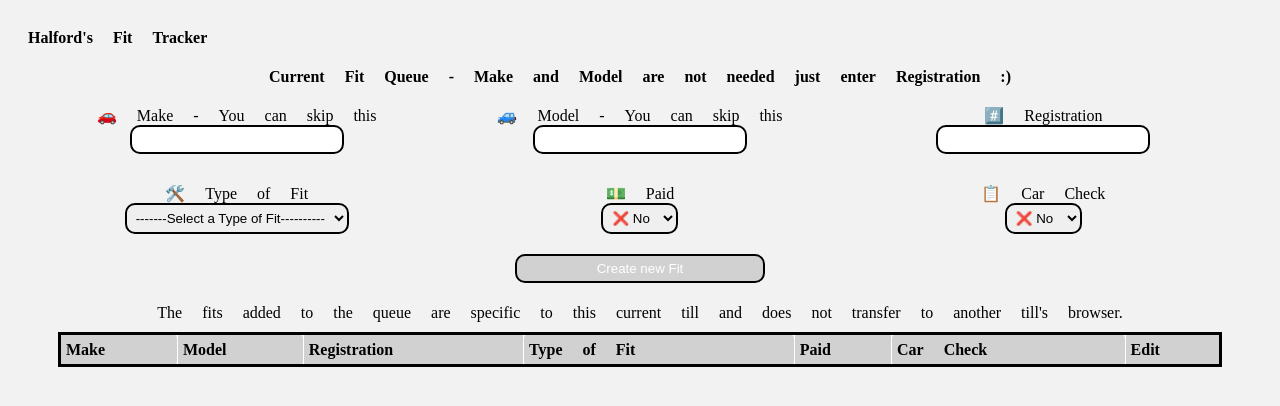
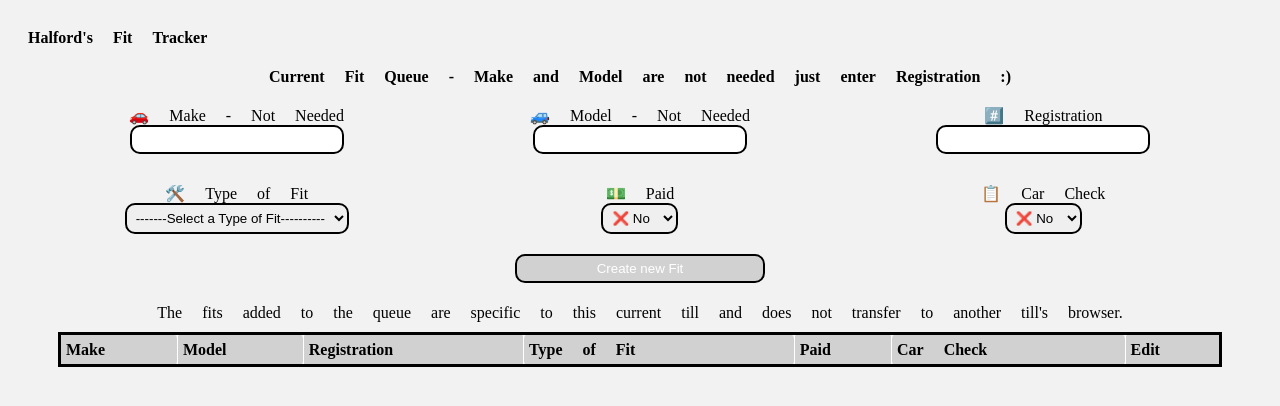
Before and after one commit to ImKelp/HalfordsFitTracker, a plain HTML site: page index.html in a window 1280 px wide. Drawn offline with Linux system fonts and the light colour scheme.

Commit message:
Update index.html

```diff
--- a/index.html
+++ b/index.html
@@ -16,11 +16,11 @@
          <div class="wrapper">
             <div class="fit-details-container">
                <div>
-                  <div id="make-title">🚗 Make - You can skip this</div>
+                  <div id="make-title">🚗 Make - Not Needed</div>
                   <input class="input" id="make-input-field" type="text" style="text-transform:uppercase">
                </div>
                <div>
-                  <div id="model-title">🚙 Model - You can skip this</div>
+                  <div id="model-title">🚙 Model - Not Needed</div>
                   <input class="input" id="model-input-field" type="text" style="text-transform:uppercase">
                </div>
                <div>
```
